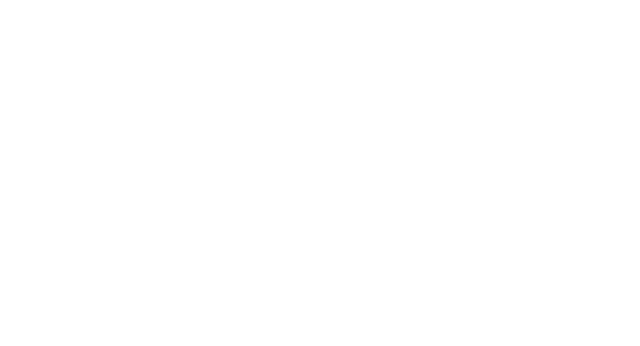
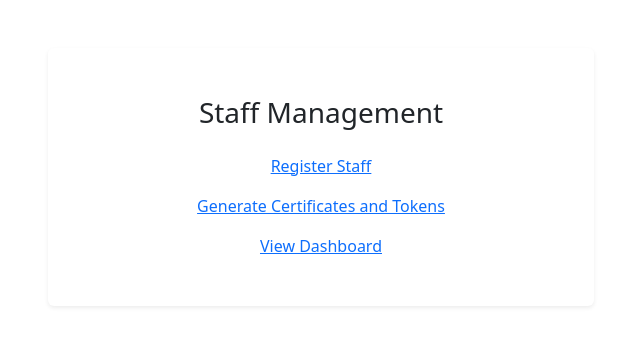
Before and after one commit to comp842-2026s2/comp842_2026_s2, a React (Vite) app in the folder gradCheck-Frontend/: page /staff in a window 1280 px wide. Before the commit this address had no page. Shown: the top 346 px of the page, without its empty margins (319-959 px from the left). Built offline with nearby package versions, Linux system fonts and the light colour scheme.

Commit message:
added staff management page

```diff
--- a/gradCheck-Frontend/src/App.tsx
+++ b/gradCheck-Frontend/src/App.tsx
@@ -7,6 +7,7 @@ import CertificateGeneration from "./components/CertificateGeneration";
 import AdminDashboard from "./components/AdminDashboard";
 
 import "./App.css";
+import StaffHome from "./pages/StaffHome";
 
 function App() {
   return (
@@ -19,6 +20,11 @@ function App() {
       <Route
         path="/student/register"
         element={<RegisterStudent />}
+      />
+
+      <Route
+        path="/staff"
+        element={<StaffHome />}
       />
 
       <Route
--- a/gradCheck-Frontend/src/components/AdminDashboard.tsx
+++ b/gradCheck-Frontend/src/components/AdminDashboard.tsx
@@ -84,7 +84,7 @@ function AdminDashboard() {
     <div className="admin-dashboard">
       <div className="gradcheck-page-header">
         <div>
-          <h1>Admin / Minting Dashboard</h1>
+          <h1>Admin Dashboard</h1>
 
           <p>
             Monitor certificate generation and
--- a/gradCheck-Frontend/src/components/CertificateGeneration.tsx
+++ b/gradCheck-Frontend/src/components/CertificateGeneration.tsx
@@ -76,7 +76,7 @@ function CertificateGeneration() {
     <div className="certificate-page">
       <div className="gradcheck-page-header">
         <div>
-          <h1>Certificate Generation</h1>
+          <h1>Certificate & Token Generation</h1>
 
           <p>
             Generate degree certificates for
--- a/gradCheck-Frontend/src/pages/Home.tsx
+++ b/gradCheck-Frontend/src/pages/Home.tsx
@@ -1,4 +1,4 @@
-import { useNavigate } from "react-router";
+import { Link, useNavigate } from "react-router";
 
 const Home = () => {
   const navigate = useNavigate();
@@ -20,6 +20,14 @@ const Home = () => {
               >
                 Register Student
               </button>
+             <br />
+
+              <div className="mt-3">
+                <Link to="/staff">
+                  Go to Staff Page
+                </Link>
+              </div>
+
             </div>
           </div>
         </div>
--- /dev/null
+++ b/gradCheck-Frontend/src/pages/StaffHome.tsx
@@ -0,0 +1,41 @@
+import { Link, useNavigate } from "react-router";
+
+const Home = () => {
+  const navigate = useNavigate();
+
+  return (
+    <div className="container py-5">
+      <div className="row justify-content-center">
+        <div className="col-12 col-md-8 col-lg-6">
+          <div className="card shadow-sm border-0">
+            <div className="card-body text-center p-5">
+              <h1 className="h3 mb-4">
+                Staff Management
+              </h1>
+              <div className="mt-3">
+                <Link to="/staff/register">
+                  Register Staff
+                </Link>
+              </div>
+
+              <div className="mt-3">
+                <Link to="/staff/certificates">
+                  Generate Certificates and Tokens
+                </Link>
+              </div>
+
+              <div className="mt-3">
+                <Link to="/staff/dashboard">
+                  View Dashboard
+                </Link>
+              </div>
+
+            </div>
+          </div>
+        </div>
+      </div>
+    </div>
+  );
+};
+
+export default Home;
```
